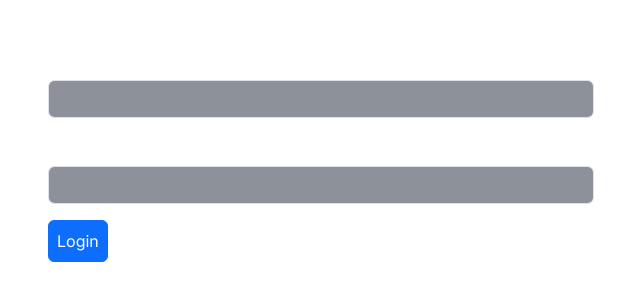
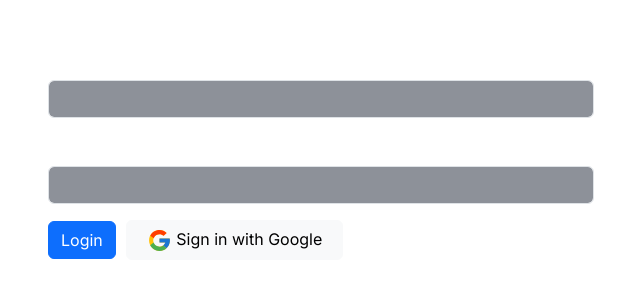
Before and after one commit to 9370174461/login-app, a Next.js app: page /login in a window 1280 px wide. Shown: the part 216-516 px from the top of the page, without its empty margins (319-959 px from the left). Built offline with nearby package versions, Linux system fonts and the light colour scheme.

Commit message:
add login from google

```diff
--- a/package.json
+++ b/package.json
@@ -9,11 +9,13 @@
     "lint": "next lint"
   },
   "dependencies": {
+    "@react-icons/all-files": "^4.1.0",
     "bootstrap": "^5.3.2",
     "firebase": "^10.8.0",
     "next": "14.1.0",
     "react": "^18",
-    "react-dom": "^18"
+    "react-dom": "^18",
+    "react-icons": "^5.0.1"
   },
   "devDependencies": {
     "eslint": "^8",
--- a/src/app/login/page.js
+++ b/src/app/login/page.js
@@ -1,8 +1,9 @@
-"use client"
-import React from 'react';
-import { useState } from 'react';
+"use client";
+import React, { useState } from "react";
 import { signInWithEmailAndPassword } from "firebase/auth";
-import { auth } from '../firebase/config';
+import { GoogleAuthProvider, signInWithPopup } from "firebase/auth";
+import { auth } from "../firebase/config";
+import { FcGoogle } from "react-icons/fc";
 
 function Login() {
   const [email, setEmail] = useState("");
@@ -10,7 +11,6 @@ function Login() {
 
   const signUp = (e) => {
     e.preventDefault();
-
 
     signInWithEmailAndPassword(auth, email, password)
       .then((userCredential) => {
@@ -20,10 +20,28 @@ function Login() {
         // ...
       })
       .catch((error) => {
-    const errorCode = error.code;
+
+        alert("Login failed");
+      });
+  };
+
+  const signInWithGoogle = async () => {
+    const provider = new GoogleAuthProvider();
+    try {
+      const result = await signInWithPopup(auth, provider);
+      const credential = GoogleAuthProvider.credentialFromResult(result);
+      const token = credential.accessToken;
+      const user = result.user;
+      console.log(user);
+      alert("login")
+    } catch (error) {
+
       const errorMessage = error.message;
-  });
+      alert(errorMessage);
+
+      // ...
     }
+  };
 
   return (
     <>
@@ -63,9 +81,21 @@ function Login() {
                   onChange={(e) => setPassword(e.target.value)}
                 />
               </div>
+              <button
+                type="submit"
+                className="btn btn-primary"
+                style={{ marginRight: "10px" }}
+              >
+                Login
+              </button>
 
-              <button type="submit" className="btn btn-primary p-2">
-                Login
+              <button
+                type="button"
+                className="btn btn-light"
+                onClick={signInWithGoogle}
+                style={{ paddingLeft: "20px", paddingRight: "20px" }}
+              >
+                <FcGoogle  size={25}/> Sign in with Google
               </button>
             </form>
           </div>
```
Also changed, not shown: 1 other file (tests, documents, lock files or other folders). Lines whose indentation alone changed are shown as unchanged.
